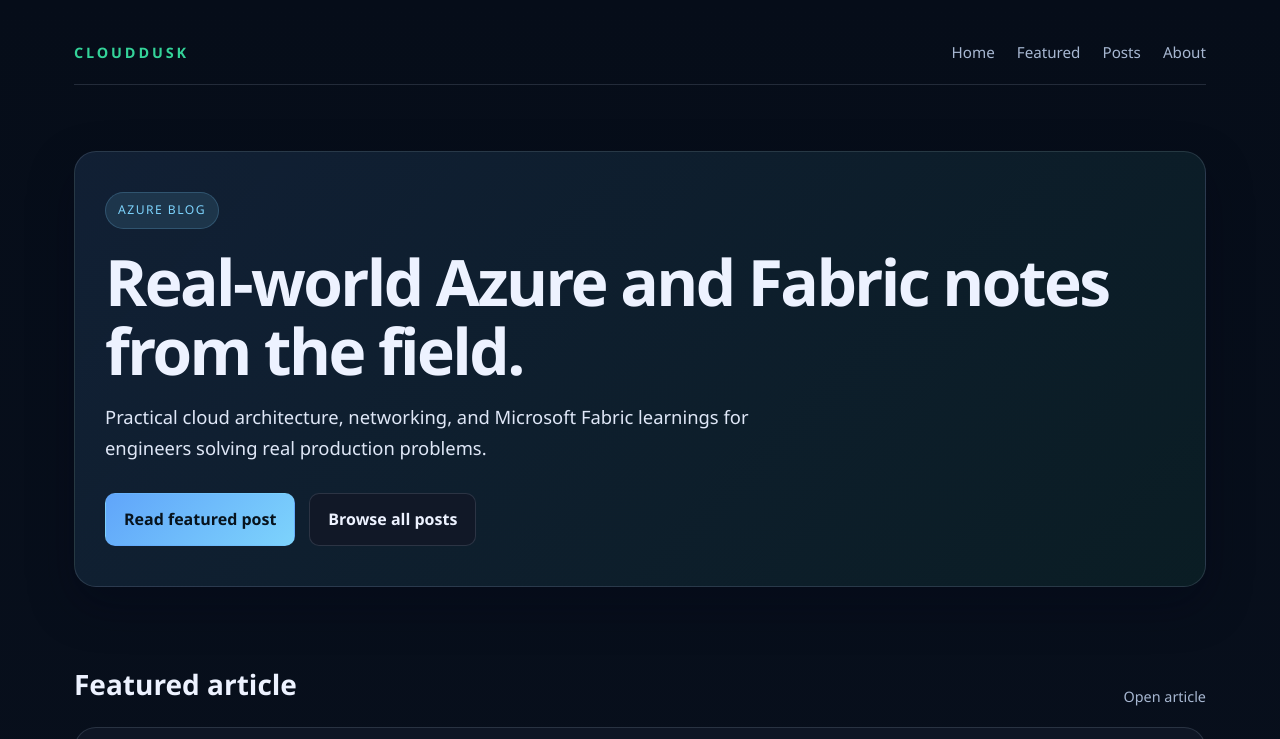
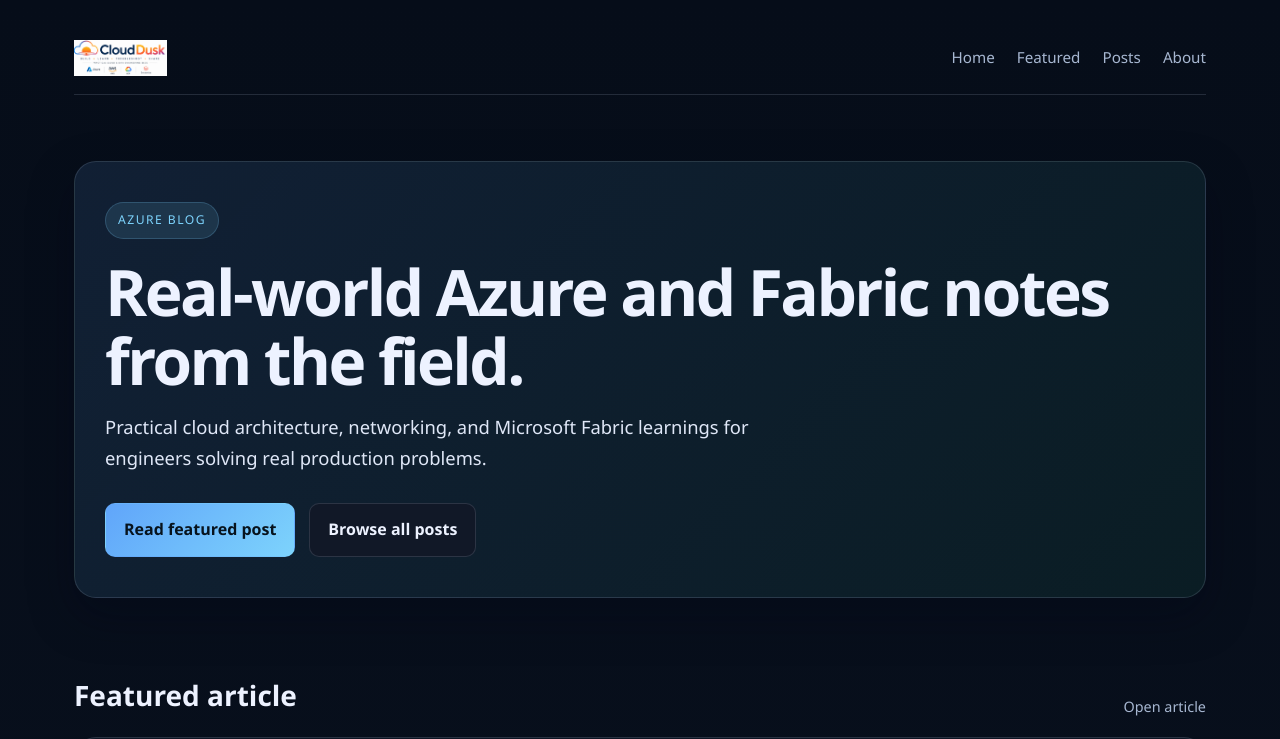
Before and after one commit to dk-clouddusk/clouddusk, a plain HTML site: page index.html in a window 1280 px wide. Shown: the top 739 px of the page. Drawn offline with Linux system fonts and the light colour scheme.

Commit message:
Add CloudDusk logo to header

```diff
--- a/index.html
+++ b/index.html
@@ -10,7 +10,7 @@
   <body>
     <div class="container">
       <header class="topbar">
-        <div class="brand">CloudDusk</div>
+        <div class="brand"><img src="img/clouddusk.png" alt="CloudDusk" /></div>
         <nav class="nav" aria-label="Main navigation">
           <a href="#home">Home</a>
           <a href="#featured">Featured</a>
--- a/styles.css
+++ b/styles.css
@@ -56,6 +56,14 @@
   text-transform: uppercase;
   font-weight: 800;
   color: var(--accent-2);
+  display: flex;
+  align-items: center;
+}
+
+.brand img {
+  height: 36px;
+  width: auto;
+  display: block;
 }
 
 .nav {
```
Also changed, not shown: posts/2026-08-15-fabric-private-link.html (+1 -1 lines), img/clouddusk.png (added).
